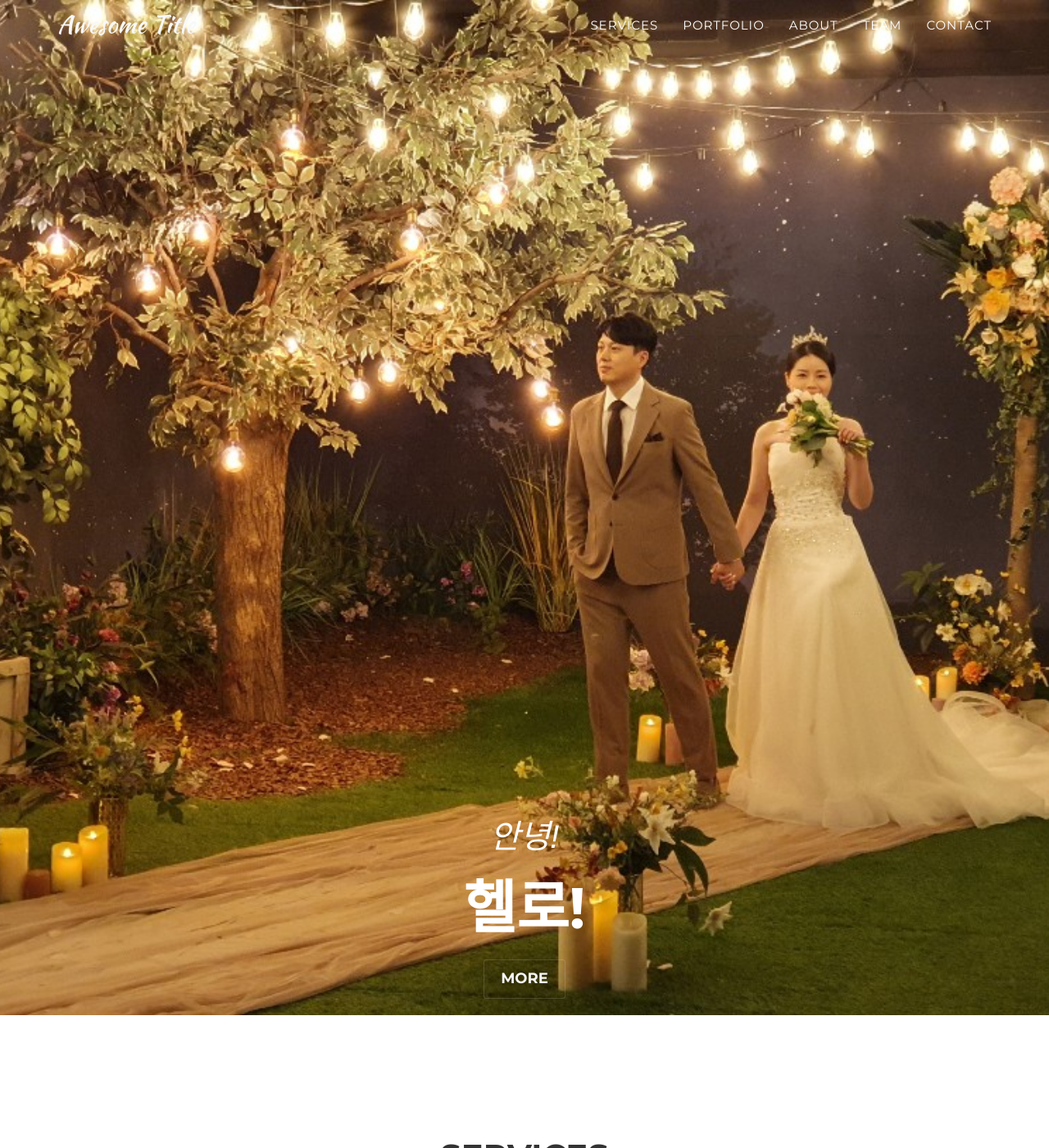
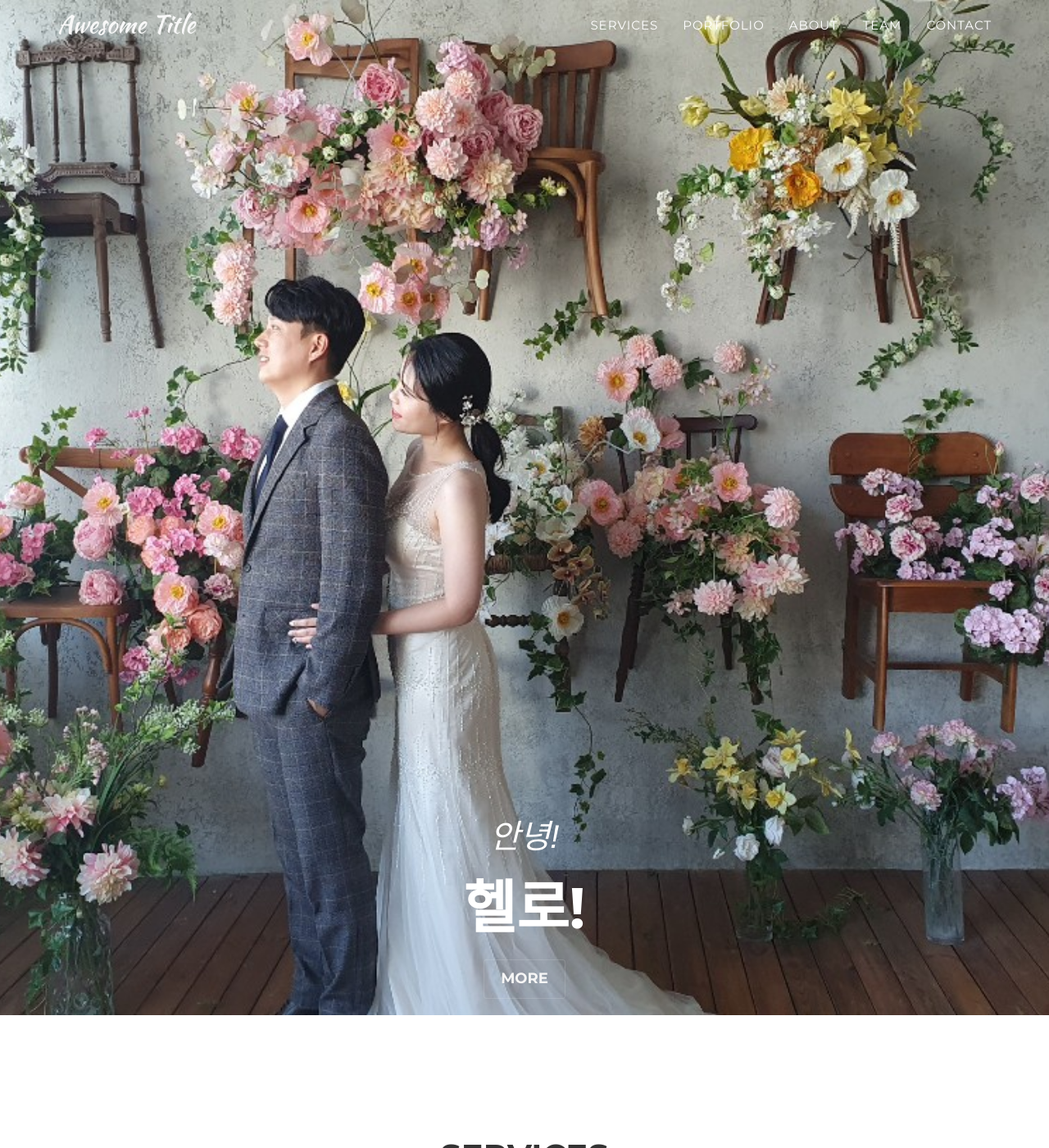
Before and after one commit to gusehdqo/LoveStory_Mysister, a Jekyll site: the page built from index.html, in a window 1280 px wide and 1400 px high. Shown: the whole window at 82% size. Built offline with Jekyll 4.4.1, drawn with Linux system fonts in a browser that asks for light colours; some web fonts are replaced.

Commit message:
Update agency.css

```diff
--- a/_includes/css/agency.css
+++ b/_includes/css/agency.css
@@ -282,7 +282,7 @@
     color: #fff;
     background-attachment: scroll;
     /* 메인 사진 bae 20200719 */
-    background-image: url('{{ site.baseurl }}/img/test4_main.jpg');
+    background-image: url('{{ site.baseurl }}/img/testmain1.jpg');
     background-position: center center;
     background-repeat: none;
     -webkit-background-size: cover;
```
